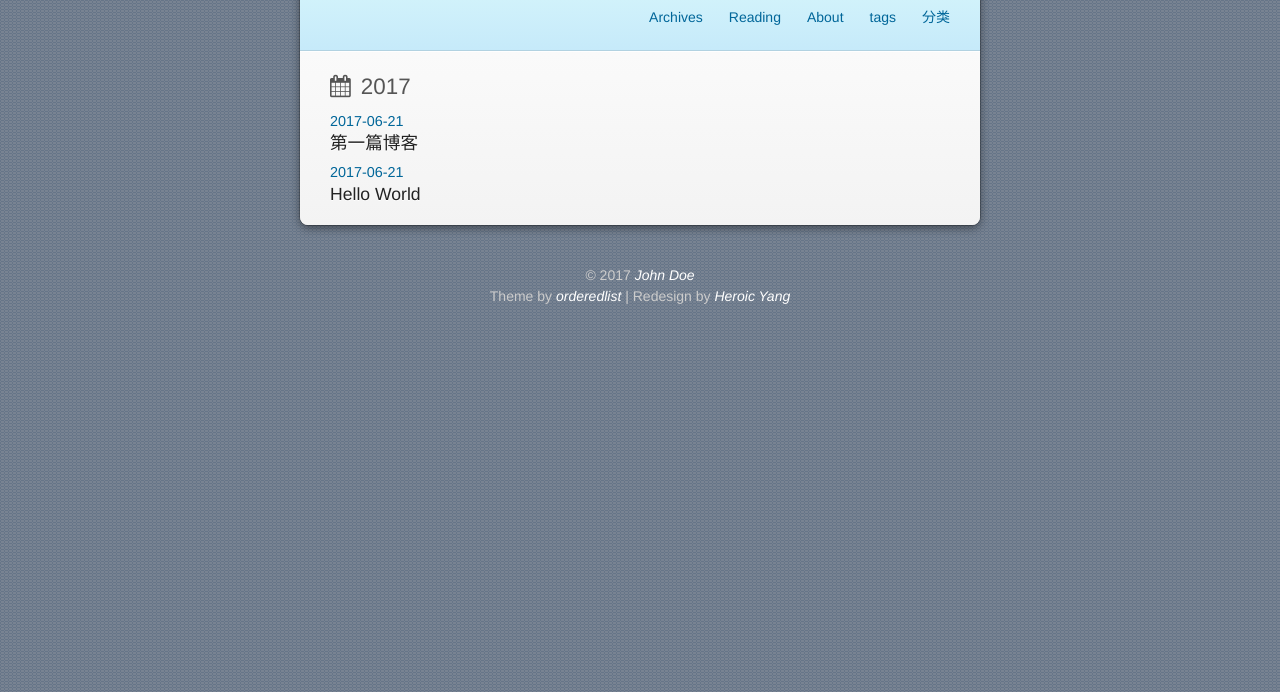
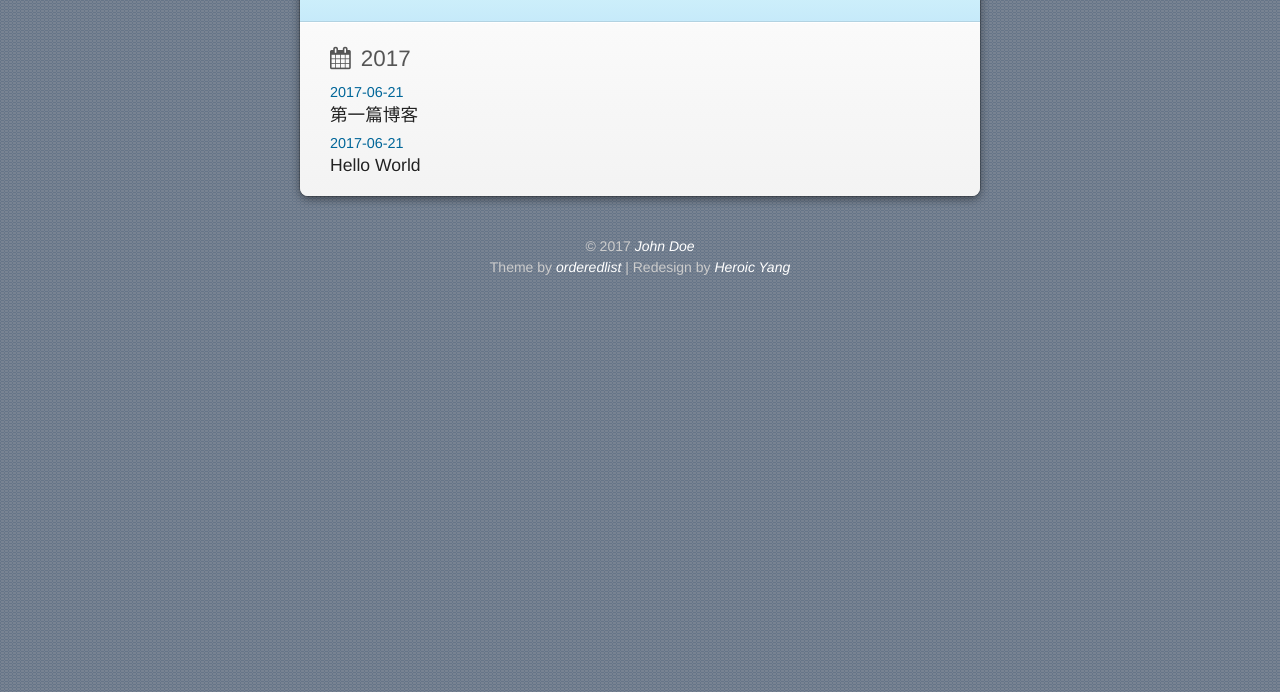
Before and after one commit to hgshren/hgshren.github.io, a plain HTML site: page archives/2017/06/index.html in a window 1280 px wide. Shown: the part 108-800 px from the top of the page. Drawn offline with nearby package versions, Linux system fonts and the light colour scheme; a web font is replaced by a local one.

Commit message:
Site updated: 2017-06-22 12:50:53

```diff
--- a/archives/2017/06/index.html
+++ b/archives/2017/06/index.html
@@ -4,7 +4,7 @@
   <meta charset="utf-8">
   <meta http-equiv="X-UA-Compatible" content="chrome=1">
 
-  <title>Archives: 2017/6 | Hexo</title>
+  <title>归档: 2017/6 | Hexo</title>
   <meta name="viewport" content="width=device-width, initial-scale=1, maximum-scale=1, user-scalable=no">
 
     <meta name="author" content="John Doe">
@@ -38,10 +38,6 @@
         <li><a href="/reading">Reading</a></li>
 
         <li><a href="/about">About</a></li>
-
-        <li><a href="/tag">tags</a></li>
-
-        <li><a href="/tag">分类</a></li>
 
 
     </ul>
```
Also changed, not shown: 2017/06/21/hello-world/index.html (+0 -4 lines), 2017/06/21/第一篇博客/index.html (+0 -4 lines), archives/2017/index.html (+1 -5 lines), archives/index.html (+1 -5 lines), index.html (+0 -4 lines), tag/index.html (+0 -4 lines).
